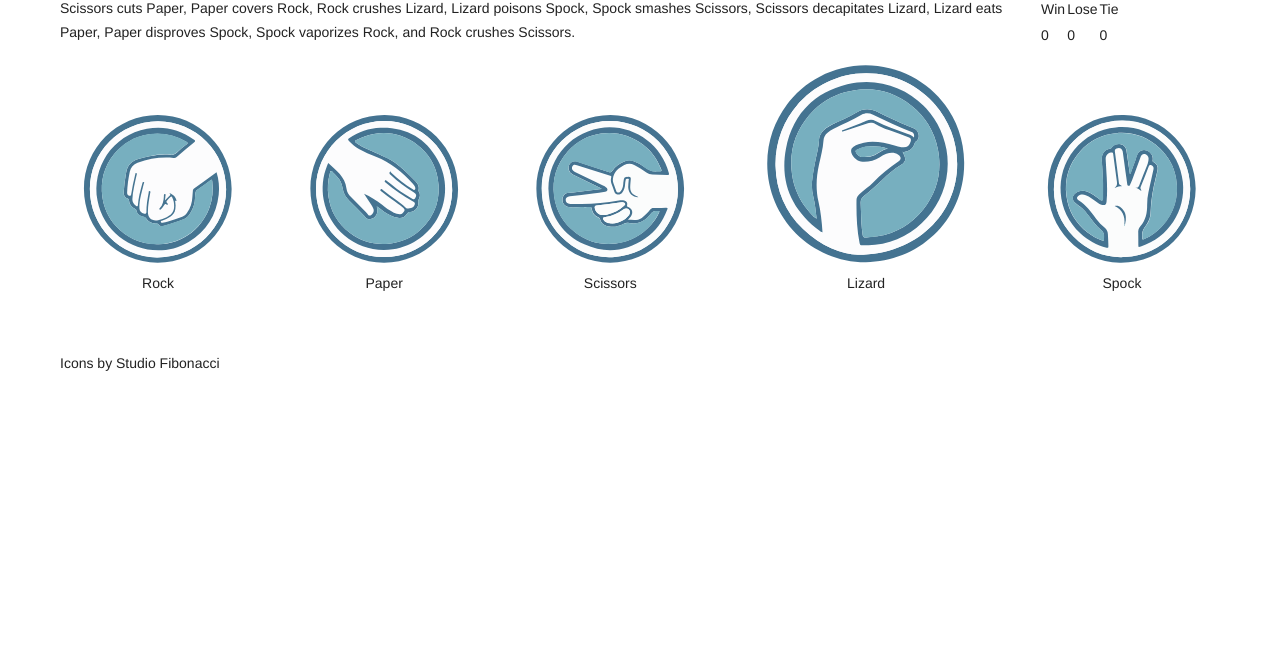
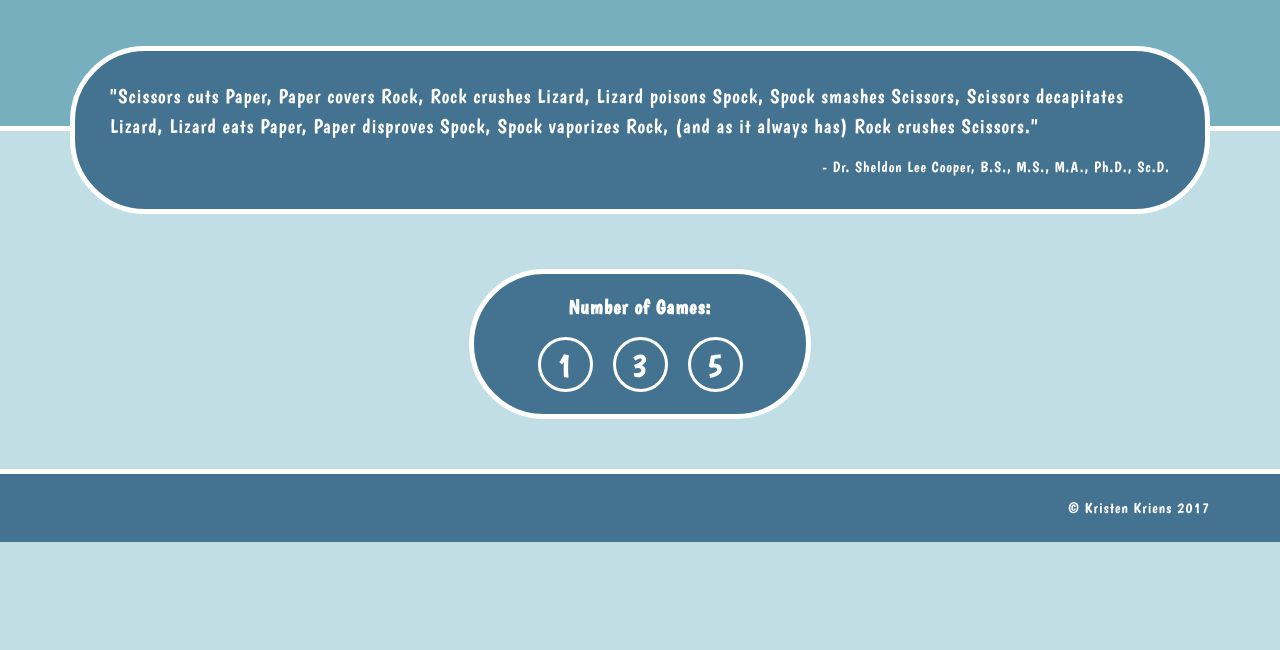
Before and after one commit to kristenkriens/rock-paper-scissors, a website: page index.html in a window 1280 px wide. Shown: the part 150-800 px from the top of the page. Drawn offline with nearby package versions, Linux system fonts and the light colour scheme.

Commit message:
Update markup and styling

```diff
--- a/index.html
+++ b/index.html
@@ -8,81 +8,108 @@
   <link rel="stylesheet" type="text/css" href="dist/css/styles.css">
 </head>
 <body>
-  <header>
+  <header class="header">
     <div class="wrapper">
       <h1>Rock Paper Scissors Lizard Spock</h1>
     </div>
   </header>
   <main>
-    <div class="wrapper">
-      <div class="rules-score">
-        <div class="rules-score__item rules-score__item--rules">
-          <h2>Rules</h2>
-          <p>Scissors cuts Paper, Paper covers Rock, Rock crushes Lizard, Lizard poisons Spock, Spock smashes Scissors, Scissors decapitates Lizard, Lizard eats Paper, Paper disproves Spock, Spock vaporizes Rock, and Rock crushes Scissors.</p>
-        </div>
-        <div class="rules-score__item rules-score__item--score">
-          <h2>Results</h2>
-          <table>
-            <tr>
-              <td>Win</td>
-              <td>Lose</td>
-              <td>Tie</td>
-            </tr>
-            <tr>
-              <td>0</td>
-              <td>0</td>
-              <td>0</td>
-            </tr>
-          </table>
-        </div>
-        <div class="rules-score__item rules-score__item--text">
-          <h3></h3>
+    <div class="rules">
+      <div class="wrapper">
+        <div class="rules__box">
+          <p class="rules__text">"Scissors cuts Paper, Paper covers Rock, Rock crushes Lizard, Lizard poisons Spock, Spock smashes Scissors, Scissors decapitates Lizard, Lizard eats Paper, Paper disproves Spock, Spock vaporizes Rock, (and as it always has) Rock crushes Scissors."</p>
+          <p class="rules__text rules__text--right">- Dr. Sheldon Lee Cooper, B.S., M.S., M.A., Ph.D., Sc.D.</p>
         </div>
       </div>
-      <div class="options">
+    </div>
+    <div class="games-count">
+      <div class="wrapper">
+        <div class="games-count__box">
+          <h2 class="games-count__title">Number of Games:</h2>
+          <form id="games">
+            <label for="one" class="games-count__box-option">
+              <input type="radio" id="one" name="options" value="1">
+              <p>1</p>
+            </label>
+            <label for="three" class="games-count__box-option">
+              <input type="radio" id="three" name="options" value="3">
+              <p>3</p>
+            </label>
+            <label for="five" class="games-count__box-option">
+              <input type="radio" id="five" name="options" value="5">
+              <p>5</p>
+            </label>
+          </form>
+        </div>
+      </div>
+    </div>
+    <div class="options">
+      <div class="wrapper">
         <form id="options">
           <div class="options__item">
             <label for="rock">
-              <img src="dist/images/rock.svg" class="options__item-image">
-              <div class="options__item-text">Rock</div>
-              <input type="radio" id="rock" name="options" value="Rock">
+              <img src="dist/images/rock.svg">
+              <input type="radio" id="rock" name="options" value="rock">
             </label>
           </div>
           <div class="options__item">
             <label for="paper">
-              <img src="dist/images/paper.svg" class="options__item-image">
-              <div class="options__item-text">Paper</div>
-              <input type="radio" id="paper" name="options" value="Paper">
+              <img src="dist/images/paper.svg">
+              <input type="radio" id="paper" name="options" value="paper">
             </label>
           </div>
           <div class="options__item">
             <label for="scissors">
-              <img src="dist/images/scissors.svg" class="options__item-image">
-              <div class="options__item-text">Scissors</div>
-              <input type="radio" id="scissors" name="options" value="Scissors">
+              <img src="dist/images/scissors.svg">
+              <input type="radio" id="scissors" name="options" value="scissors">
             </label>
           </div>
-          <div class="options__item options__item--lizard">
+          <div class="options__item">
             <label for="lizard">
-              <img src="dist/images/lizard.svg" class="options__item-image">
-              <div class="options__item-text">Lizard</div>
-              <input type="radio" id="lizard" name="options" value="Lizard">
+              <img src="dist/images/lizard.svg">
+              <input type="radio" id="lizard" name="options" value="lizard">
             </label>
           </div>
           <div class="options__item">
             <label for="spock">
-              <img src="dist/images/spock.svg" class="options__item-image">
-              <div class="options__item-text">Spock</div>
-              <input type="radio" id="spock" name="options" value="Spock">
+              <img src="dist/images/spock.svg">
+              <input type="radio" id="spock" name="options" value="spock">
             </label>
           </div>
         </form>
       </div>
     </div>
+    <div class="outcome">
+      <div class="wrapper">
+        <div class="outcome__sides">
+          <div class="outcome__sides-item outcome__sides-item--you">
+            <div class="outcome__sides-score">
+              <h2 class="outcome__sides-who">You</h2>
+              <p>0</p>
+            </div>
+          </div>
+          <div class="outcome__sides-item outcome__sides-item--computer">
+            <div class="outcome__sides-score">
+              <h2 class="outcome__sides-who">Computer</h2>
+              <p>0</p>
+            </div>
+          </div>
+        </div>
+        <div class="outcome__choices">
+          <p class="outcome__choices-text"></p>
+          <div class="outcome__choices-item outcome__choices-item--you">
+            <img>
+          </div>
+          <div class="outcome__choices-item outcome__choices-item--computer">
+            <img>
+          </div>
+        </div>
+      </div>
+    </div>
   </main>
-  <footer>
+  <footer class="footer">
     <div class="wrapper">
-      <p>Icons by Studio Fibonacci</p>
+      <p>&copy; <a href="http://kristenkriens.com">Kristen Kriens</a> 2017</p>
     </div>
   </footer>
   <script src="https://ajax.googleapis.com/ajax/libs/jquery/1.12.4/jquery.min.js"></script>
--- a/src/sass/_footer.scss
+++ b/src/sass/_footer.scss
@@ -0,0 +1,7 @@
+.footer {
+  border-top: 5px solid $white;
+  background-color: $dark-blue;
+  font-size: 15px;
+  text-align: right;
+  padding: 10px 0;
+}
--- a/src/sass/_header.scss
+++ b/src/sass/_header.scss
@@ -0,0 +1,6 @@
+.header {
+  background-color: $medium-blue;
+  border-bottom: 5px solid $white;
+  text-align: center;
+  padding: 25px 0 125px 0;
+}
--- a/src/sass/_home.scss
+++ b/src/sass/_home.scss
@@ -1,42 +1,48 @@
-.rules-score {
-  display: flex;
-  justify-content: space-between;
-  flex-wrap: wrap;
+.rules {
+  margin: -100px 0 25px 0;
 
-  &__item {
-    &--rules {
-      width: calc(100% - 200px);
-    }
+  &__box {
+    background-color: $dark-blue;
+    border: 5px solid $white;
+    padding: 30px 35px;
+    border-radius: 75px;
+  }
 
-    &--score {
-      width: 180px;
-    }
+  &__text {
+    margin-bottom: 15px;
+    line-height: 1.5;
 
-    &--text {
-      width: 100%;
+    &--right {
+      margin-bottom: 0;
+      text-align: right;
+      font-size: 15px;
     }
   }
 }
 
 .options {
+  display: none;
+
+  &--open {
+    display: block;
+    margin-top: -50px;
+  }
+
   form {
     display: flex;
     justify-content: center;
-    align-items: flex-end;
+    align-items: center;
     flex-wrap: wrap;
-    margin: 0 -15px;
+    margin: 15px -15px;
   }
 
   &__item {
-    width: calc(19% - 30px);
+    width: calc(20% - 30px);
     margin: 15px;
+    transition: 200ms transform ease;
 
-    &--lizard {
-      width: calc(24% - 30px);
-
-      .options__item-image {
-        max-width: 200px;
-      }
+    &--active, &:hover, &:active, &:focus {
+      transform: scale(1.15);
     }
 
     label {
@@ -46,16 +52,145 @@
       cursor: pointer;
     }
 
-    &-image {
-      max-width: 150px;
+    input[type="radio"] {
+      display: none;
+    }
+  }
+
+  &--disabled .options__item {
+    label {
+      cursor: auto;
     }
 
-    &-text {
-      text-align: center;
+    &:not(.options__item--active) {
+      &:hover, &:active, &:focus {
+        transform: scale(1);
+      }
     }
+  }
+}
+
+.games-count {
+  margin-bottom: 35px;
+
+  &__box {
+    display: flex;
+    justify-content: center;
+    flex-wrap: wrap;
+    align-items: center;
+    background-color: $dark-blue;
+    border: 5px solid $white;
+    border-radius: 75px;
+    padding: 15px;
+    min-width: 300px;
+    width: 30%;
+    height: 150px;
+    text-align: center;
+    margin: 0 auto;
+
+    &-option {
+      border-radius: 50%;
+      border: 3px solid $white;
+      font-size: 35px;
+      display: flex;
+      justify-content: center;
+      align-items: center;
+      width: 55px;
+      height: 55px;
+      cursor: pointer;
+      transition: 200ms background-color ease, 200ms transform ease;
+
+      &--active, &:hover, &:active, &:focus {
+        transform: scale(1.25);
+      }
+
+      &--active {
+        background-color: $medium-blue;
+      }
+    }
+  }
+
+  &__title {
+    margin-bottom: 5px;
+  }
+
+  form {
+    width: 100%;
+    max-width: 225px;
+    display: flex;
+    justify-content: space-around;
 
     input[type="radio"] {
       display: none;
     }
   }
 }
+
+.outcome {
+  display: none;
+  background-color: $medium-blue;
+  border-top: 5px solid $white;
+  padding: 50px 0;
+  margin-top: 75px;
+
+  &--open {
+    display: block;
+  }
+
+  &__sides {
+    display: flex;
+    justify-content: space-between;
+    align-items: center;
+    margin-top: -145px;
+
+    &-item {
+      width: calc(40% - 15px);
+      display: flex;
+      justify-content: center;
+    }
+
+    &-score {
+      display: flex;
+      justify-content: center;
+      flex-wrap: wrap;
+      align-items: center;
+      background-color: $dark-blue;
+      border: 5px solid $white;
+      border-radius: 50%;
+      padding: 15px;
+      width: 150px;
+      height: 150px;
+      text-align: center;
+    }
+
+    &-who {
+      margin-bottom: 5px;
+    }
+
+    p {
+      width: 100%;
+      font-size: 100px;
+      line-height: 75px;
+    }
+  }
+
+  &__choices {
+    display: flex;
+    justify-content: space-between;
+    align-items: center;
+    flex-wrap: wrap;
+    margin: 0 -15px;
+
+    &-text {
+      width: 100%;
+      margin: 25px 0;
+      text-align: center;
+      font-size: 35px;
+    }
+
+    &-item {
+      width: 40%;
+      padding: 0 15px;
+    }
+  }
+}
--- a/src/sass/_typography.scss
+++ b/src/sass/_typography.scss
@@ -1,13 +1,31 @@
 a {
+  color: $white;
   text-decoration: none;
   transition: 200ms color ease;
 }
 
 h1, .h1, h2, .h2, h3, .h3, h4, .h4, h5, .h5, h6, .h6 {
-  color: $black;
   margin: 0;
+}
+
+h1 {
+  font-size: 80px;
+}
+
+h2 {
+  font-size: 20px;
 }
 
 p {
   margin: 0;
 }
+
+@font-face {
+    font-family: 'Boogaloo';
+    src: url('../fonts/boogaloo.woff2') format('woff2'),
+         url('../fonts/boogaloo.woff') format('woff'),
+         url('../fonts/boogaloo.ttf') format('truetype'),
+         url('../fonts/boogaloo.svg') format('truetype');
+    font-weight: 400;
+    font-style: normal;
+}
--- a/src/sass/_variables.scss
+++ b/src/sass/_variables.scss
@@ -1,7 +1,7 @@
-$black: #222;
 $white: #fff;
-
-$base-font: Helvetica, sans-serif;
+$dark-blue: #447391;
+$medium-blue: #77afbf;
+$light-blue: #c1dee5;
 
 $xs-width: 320px;
 $xs-width-plus: $xs-width + 1px;
--- a/src/sass/styles.scss
+++ b/src/sass/styles.scss
@@ -15,23 +15,24 @@ html, body {
 	overflow-x: hidden;
 }
 
-img {
+img{
 	max-width: 100%;
 }
 
 body {
-	color: $black;
-	font-family: $base-font;
-	font-size: 14px;
-	line-height: 1.75;
+	background-color: $light-blue;
+	color: $white;
+	font-family: 'Boogaloo';
+	font-size: 20px;
 	position: relative;
+	letter-spacing: 1px;
 }
 
 .wrapper {
 	max-width: 1200px;
 	width: 100%;
 	margin: 0 auto;
-	padding: 20px;
+	padding: 15px 30px;
 }
 
 .accessible {
```
Also changed, not shown: dist/css/styles.css, 1 other file.
